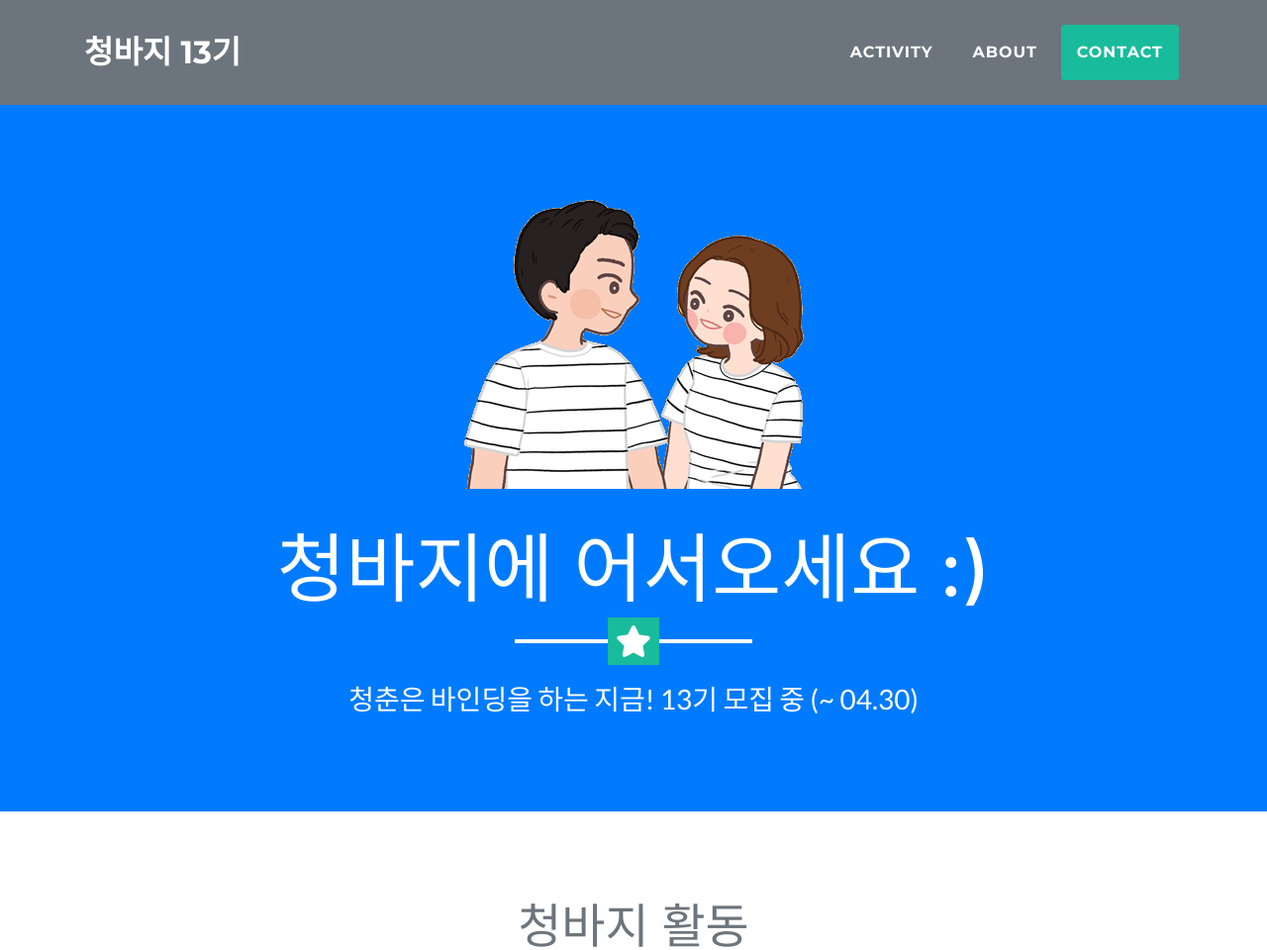
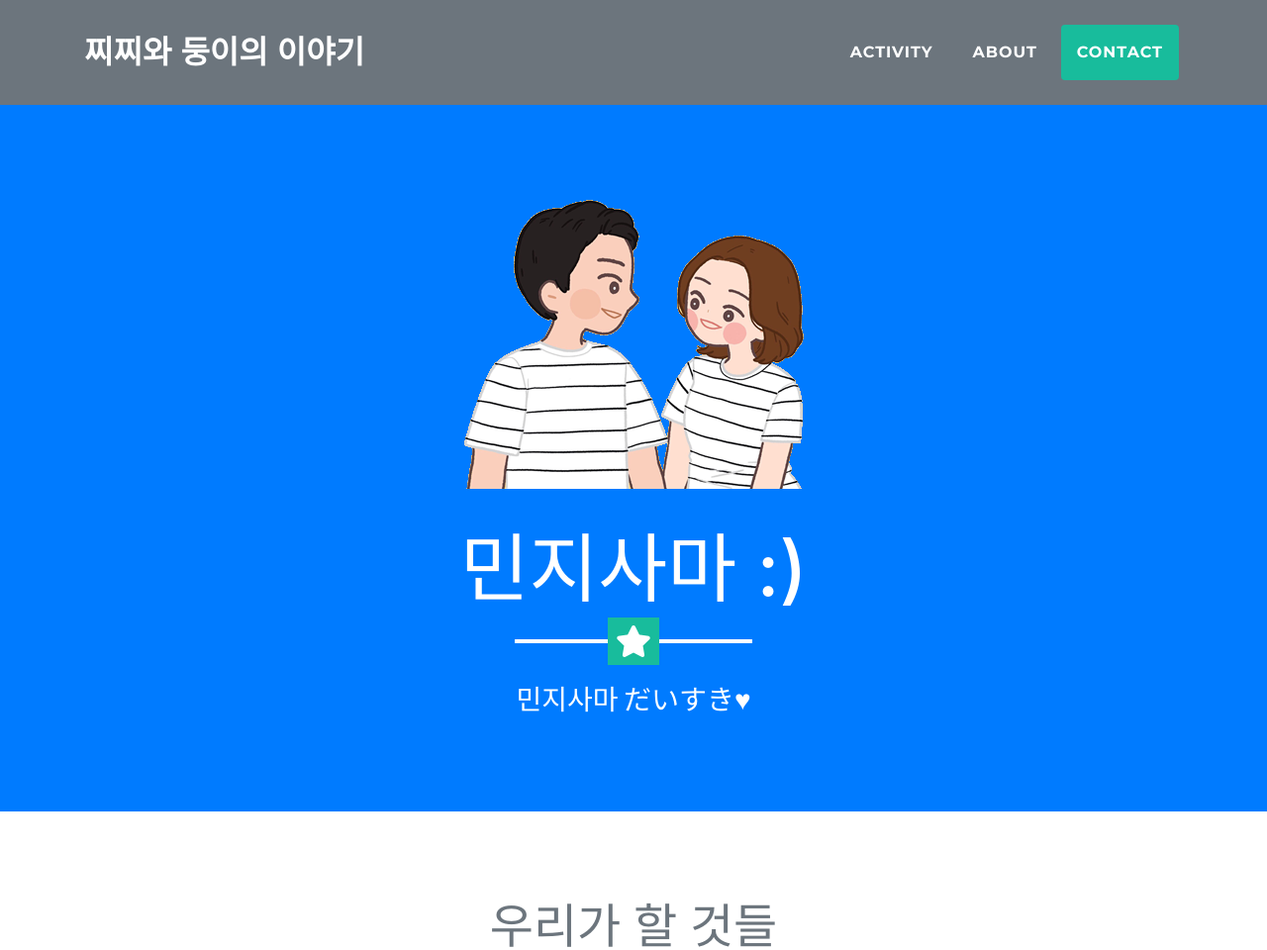
Before and after one commit to TeamMarvel/TeamMarvel.github.io, a website with bundled scripts: page indexMinJ.html in a window 1280 px wide. Shown: the top 960 px of the page at 99% size. Built offline with nearby package versions, Linux system fonts and the light colour scheme.

Commit message:
Update indexMinJ.html

```diff
--- a/indexMinJ.html
+++ b/indexMinJ.html
@@ -8,7 +8,7 @@
   <meta name="description" content="">
   <meta name="author" content="">
 
-  <title>청바지 13기</title>
+  <title>찌찌와 둥이의 이야기</title>
 
   <!-- Bootstrap core CSS -->
   <link href="vendor/bootstrap/css/bootstrap.min.css" rel="stylesheet">
@@ -31,7 +31,7 @@
   <!-- Navigation -->
   <nav class="navbar navbar-expand-lg bg-secondary fixed-top text-uppercase" id="mainNav">
     <div class="container">
-      <a class="navbar-brand js-scroll-trigger" href="#page-top">청바지 13기</a>
+        <a class="navbar-brand js-scroll-trigger" href="#page-top">찌찌와 둥이의 이야기</a>
       <button class="navbar-toggler navbar-toggler-right text-uppercase bg-primary text-white rounded" type="button" data-toggle="collapse" data-target="#navbarResponsive" aria-controls="navbarResponsive" aria-expanded="false" aria-label="Toggle navigation">
         Menu
         <i class="fas fa-bars"></i>
@@ -56,16 +56,16 @@
   <header class="masthead bg-primary text-white text-center">
     <div class="container">
       <img class="img-fluid mb-5 d-block mx-auto" src="img/profile.png" alt="">
-      <h1 class="text-uppercase mb-0">청바지에 어서오세요 :) </h1>
+      <h1 class="text-uppercase mb-0">민지사마 :) </h1>
       <hr class="star-light">
-      <h2 class="font-weight-light mb-0">청춘은 바인딩을 하는 지금! 13기 모집 중 (~ 04.30)</h2>
+      <h2 class="font-weight-light mb-0">민지사마 だいすき♥</h2>
     </div>
   </header>
 
   <!-- Portfolio Grid Section -->
   <section class="portfolio" id="portfolio">
     <div class="container">
-      <h2 class="text-center text-uppercase text-secondary mb-0">청바지 활동</h2>
+      <h2 class="text-center text-uppercase text-secondary mb-0">우리가 할 것들</h2>
       <hr class="star-dark mb-5">
       <div class="row">
         <div class="col-md-6 col-lg-4">
@@ -234,7 +234,6 @@
         <div class="col-md-4 mb-5 mb-lg-0">
           <h4 class="text-uppercase mb-4">위치</h4>
           <p class="lead mb-0"> 어딜까용
-            <br>Clark, MO 65243</p>
         </div>
         <div class="col-md-4 mb-5 mb-lg-0">
             <h4 class="text-uppercase mb-4">Related Websites</h4>
@@ -268,7 +267,7 @@
         </div>
         <div class="col-md-4">
           <h4 class="text-uppercase mb-4">About JEANS</h4>
-          <p class="lead mb-0">청바지 짱</p>
+          <p class="lead mb-0">민지쬬아</p>
         </div>
       </div>
     </div>
```
